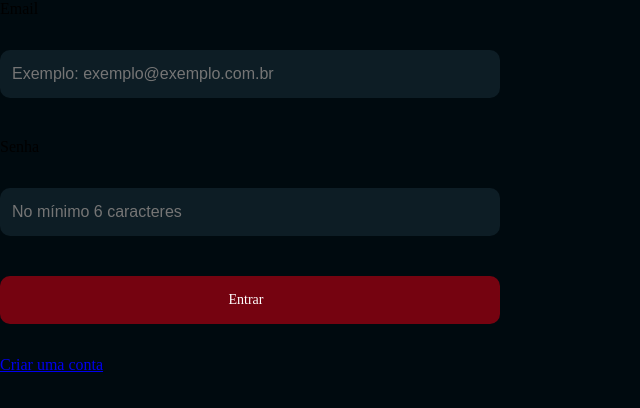
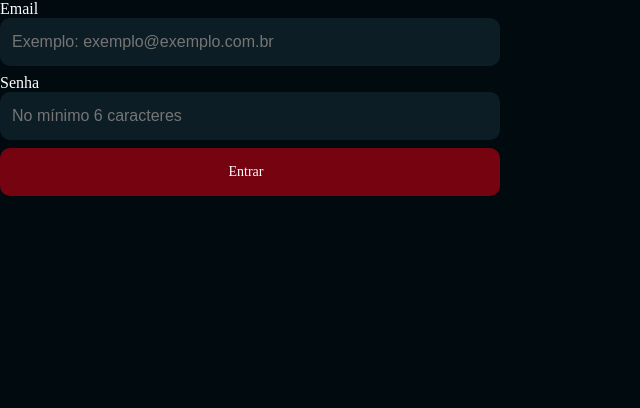
Before and after one commit to viniciusamc/food-explorer, a React (Vite) app: page / in a window 1280 px wide. Shown: the top 408 px of the page, without its empty margins (0-640 px from the left). Built offline with nearby package versions, Linux system fonts and the light colour scheme.

Commit message:
react router dom

```diff
--- a/package.json
+++ b/package.json
@@ -13,6 +13,7 @@
     "react": "^18.2.0",
     "react-dom": "^18.2.0",
     "react-icons": "^4.8.0",
+    "react-router-dom": "^6.9.0",
     "styled-components": "^5.3.6"
   },
   "devDependencies": {
--- a/src/pages/SignIn/index.jsx
+++ b/src/pages/SignIn/index.jsx
@@ -1,6 +1,7 @@
 import { Container, Logo, Form } from "./styles";
 import { Input } from "../../components/Input";
 import { Button } from "../../components/Button";
+// import { Link } from "react-router-dom";
 
 export function SignIn() {
   return (
@@ -14,7 +15,7 @@ export function SignIn() {
 
         <Button text={"Entrar"} />
 
-        <a href="#">Criar uma conta</a>
+        {/* <Link to="#">Não tem uma conta? Cadastre-se</Link> */}
       </Form>
     </Container>
   );
--- a/src/pages/SignIn/styles.js
+++ b/src/pages/SignIn/styles.js
@@ -7,8 +7,9 @@ export const Logo = styled.div``;
 export const Form = styled.form`
   display: flex;
   flex-direction: column;
-  gap: 32px;
 
   width: 90vw;
   max-width: 500px;
+
+  color: ${({ theme }) => theme.COLORS.LIGHT_100};
 `;
```
Also changed, not shown: 1 other file (tests, documents, lock files or other folders).
